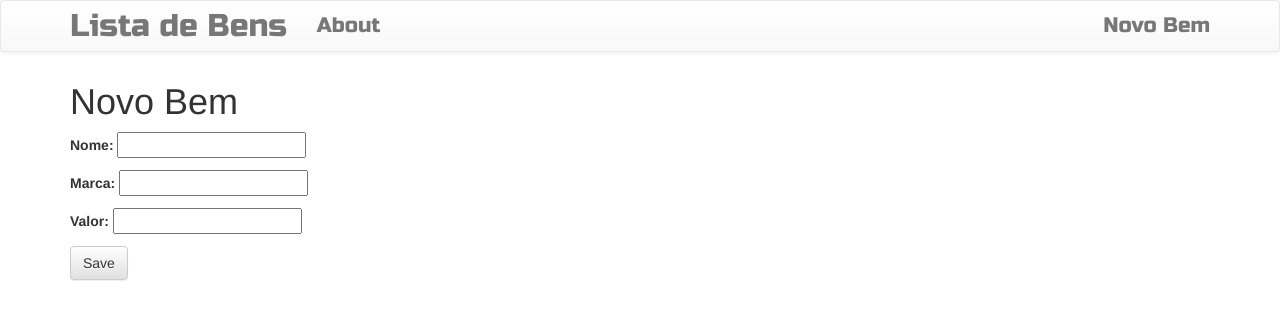
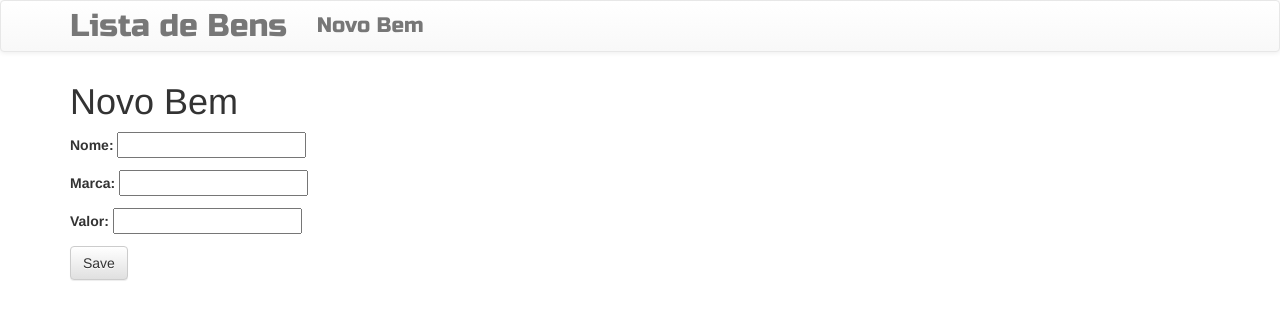
Before and after one commit to jcosta9/projmoc, a Django app: page /bem/new/ in a window 1280 px wide. Shown: the top 320 px of the page. Run offline with Django 3.2, Linux system fonts and the light colour scheme; some libraries are stand-ins or nearby versions.

Commit message:
Tudo funciona! Cadastro simples de bens

```diff
--- a/projmoc2/gest_patr/templates/gest_patr/base.html
+++ b/projmoc2/gest_patr/templates/gest_patr/base.html
@@ -34,10 +34,6 @@
       <ul class="nav navbar-nav">
         <!-- Provavelmente vou mudar essa linha pois ela deve levar para a primeira pag do site, nao do módulo -->
         <li><a class='navbar-brand bigbrand' href="{% url 'gest_patr:bens_lista' %}">Lista de Bens</a></li>
-        <li><a href="{% url 'gest_patr:about'%}">About</a></li>
-      </ul>
-
-        <ul class="nav navbar-nav navbar-right">
         <li>
           <a href="{% url 'gest_patr:bem_novo' %}" >Novo Bem</a>
         </li>
--- a/projmoc2/gest_patr/urls.py
+++ b/projmoc2/gest_patr/urls.py
@@ -5,7 +5,7 @@ app_name = 'gest_partr'
 
 urlpatterns = [
     url(r'^$',views.BemListView.as_view(),name='bens_lista'),
-    url(r'^about/$',views.AboutView.as_view(),name='about'),
+    # url(r'^about/$',views.AboutView.as_view(),name='about'),
     url(r'^bem/(?P<pk>\d+)$', views.BemDetailView.as_view(), name='bem_detalhe'),
     url(r'^bem/new/$', views.CreateBemView.as_view(), name='bem_novo'),
     url(r'^bem/(?P<pk>\d+)/editar/$', views.BemUpdateView.as_view(), name='bem_alterar'),
--- a/projmoc2/gest_patr/views.py
+++ b/projmoc2/gest_patr/views.py
@@ -12,8 +12,6 @@ from django.urls import reverse_lazy
 # from django.contrib.auth.mixins import LoginRequiredMixin
 
 # Create your views here.
-class AboutView(TemplateView):
-    template_name = 'about.html'
 
 class BemListView(ListView):
     model = Bem
```
Also changed, not shown: projmoc2/gest_patr/templates/gest_patr/about.html (+6 -10 lines).
